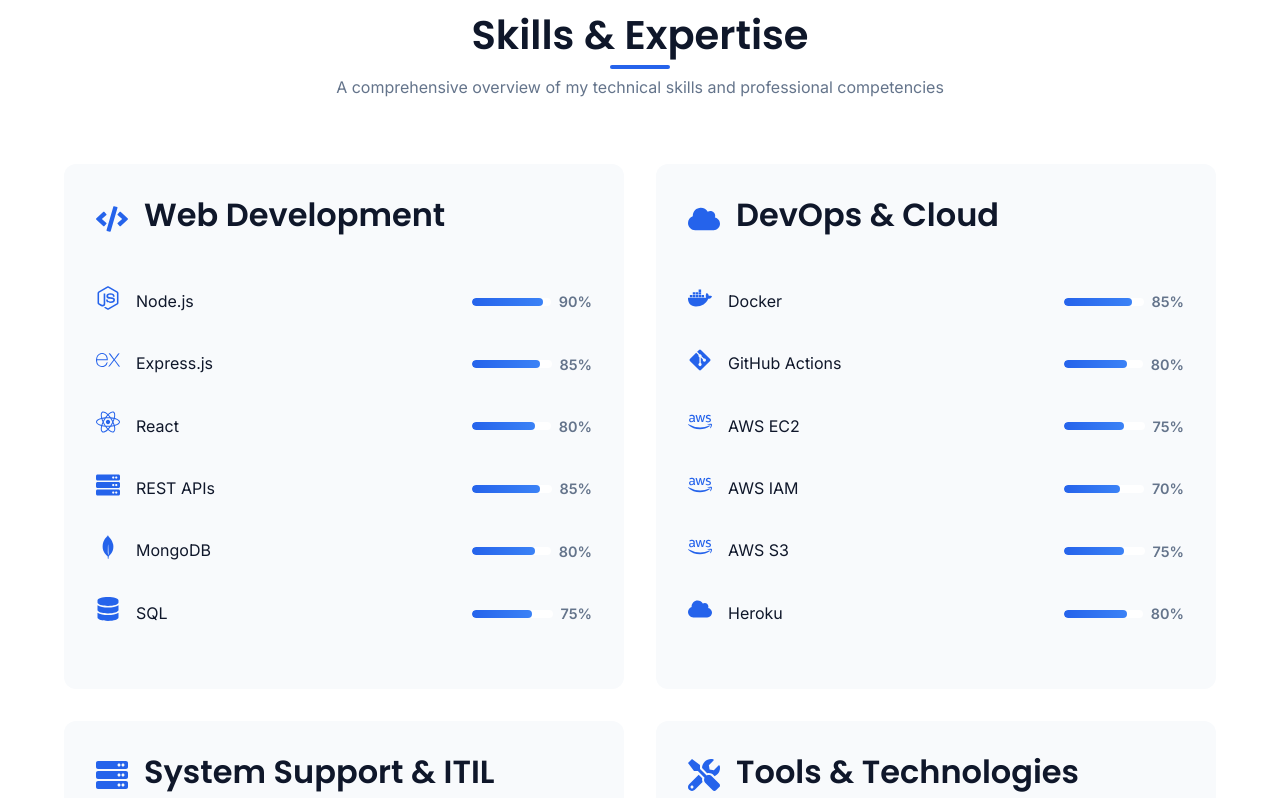
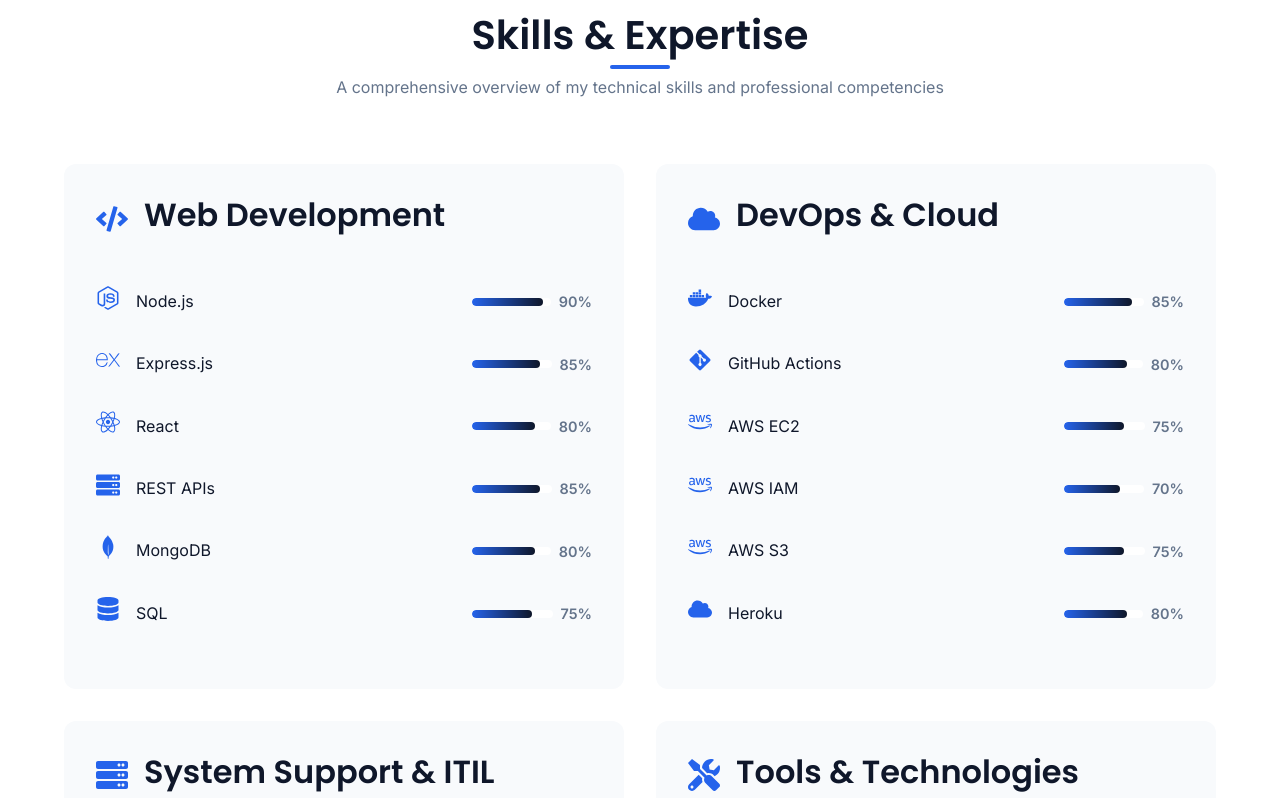
Before and after one commit to muretimiriti/Portfolio, a React (Vite) app: page / in a window 1280 px wide. Shown: the part 1703-2501 px from the top of the page. Built offline with nearby package versions, Linux system fonts and the light colour scheme.

Commit message:
Refactor footer component, update color variables, and remove unused favicon link

```diff
--- a/index.html
+++ b/index.html
@@ -2,7 +2,6 @@
 <html lang="en">
   <head>
     <meta charset="UTF-8" />
-    <link rel="icon" type="image/svg+xml" href="/vite.svg" />
     <meta name="viewport" content="width=device-width, initial-scale=1.0" />
 
     <!-- SEO Meta Tags -->
--- a/src/components/Footer.tsx
+++ b/src/components/Footer.tsx
@@ -1,6 +1,6 @@
 import React from 'react';
 import { motion } from 'framer-motion';
-import { FaLinkedin, FaGithub, FaTwitter, FaEnvelope, FaHeart } from 'react-icons/fa';
+import { FaLinkedin, FaGithub, FaTwitter, FaEnvelope } from 'react-icons/fa';
 
 const Footer: React.FC = () => {
   const containerVariants = {
@@ -56,7 +56,7 @@
               reliable systems and empowering solutions.
             </p>
             <div className="social-links">
-              {socialLinks.map((social, index) => (
+              {socialLinks.map((social) => (
                 <motion.a
                   key={social.name}
                   href={social.url}
@@ -75,7 +75,7 @@
           <motion.div className="footer-section" variants={itemVariants}>
             <h4>Quick Links</h4>
             <ul className="footer-links">
-              {quickLinks.map((link, index) => (
+              {quickLinks.map((link) => (
                 <li key={link.name}>
                   <a href={link.href}>{link.name}</a>
                 </li>
@@ -102,10 +102,7 @@
         >
           <div className="footer-bottom-content">
             <p>
-              © 2024 Victor Mureti. Made with <FaHeart className="heart" /> and React.
-            </p>
-            <p className="footer-note">
-              Built with modern web technologies and deployed on Heroku.
+              © {new Date().getFullYear()} Victor Mureti.
             </p>
           </div>
         </motion.div>
--- a/src/index.css
+++ b/src/index.css
@@ -6,7 +6,7 @@
   /* Primary Colors */
   --primary-blue: #2563eb;
   --primary-blue-dark: #1d4ed8;
-  --primary-blue-light: #3b82f6;
+  --primary-blue-light: #0f172a;
 
   /* Secondary Colors */
   --secondary-gray: #64748b;
@@ -27,6 +27,7 @@
 
   /* Accent Colors */
   --accent-green: #10b981;
+  --accent-green-custom: #00A64F;
   --accent-orange: #f59e0b;
   --accent-red: #ef4444;
 
```
